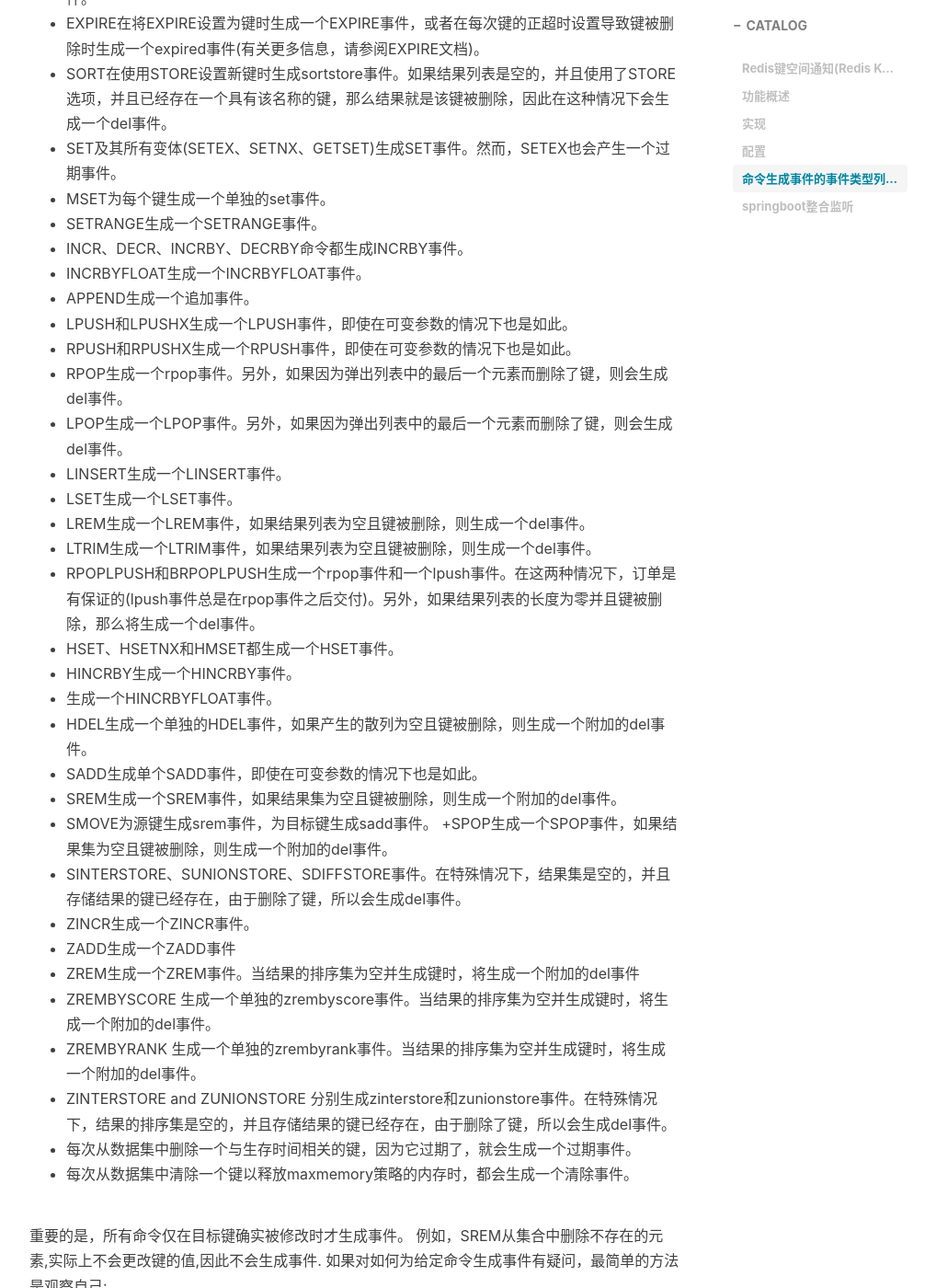
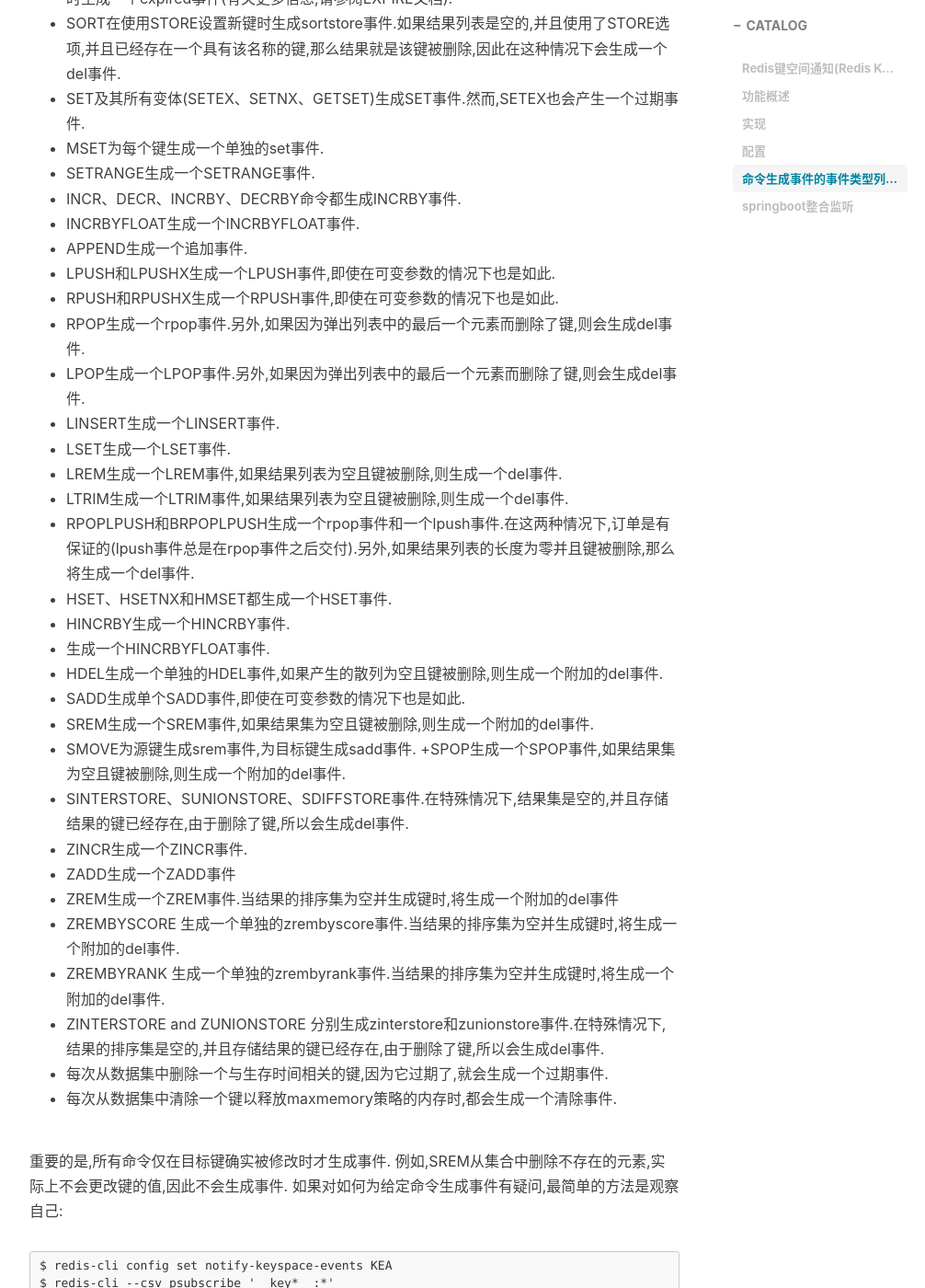
Before and after one commit to cxyxhJava/franyang.github.io, a Jekyll site: the page built from _posts/2019-08-29-Redis06.md, in a window 1280 px wide and 1400 px high, scrolled down 2403 px. Shown: the whole window at 92% size, without its empty margins (233-1239 px from the left). Built offline with Jekyll 4.4.1, drawn with Linux system fonts in a browser that asks for light colours; nearby versions of some CDN libraries; comment, search, counter and statistics services are not loaded; some of the changed text lies outside the part shown.

Commit message:
添加注解

````diff
--- a/_posts/2019-08-29-Redis06.md
+++ b/_posts/2019-08-29-Redis06.md
@@ -19,16 +19,16 @@ Redis键空间通知在2.8.0版本后提供
 Keyspace通知允许客户端订阅Pub/Sub频道,以便接收以某种方式影响Redis数据集的事件.事件是使用Redis的Pub/Sub发布.
 
 可能收到的事件的例子如下:
-+ 影响指定键的所有命令。
-+ 接收LPUSH操作的所有键。
-+ 所有在数据库中过期时间为0的键。
++ 影响指定键的所有命令.
++ 接收LPUSH操作的所有键.
++ 所有在数据库中过期时间为0的键.
 
 由于Redis发布/订阅是`fire和forget`,无法做到可靠的消息传递和持久化.
 
 
 ### 实现
-`键空间通知`是通过为`每个影响Redis数据空间的操作发送两种不同类型的事件`来实现的。
-例如,针对数据库0中名为mykey的键的DEL操作将触发两条消息的传递，这与下面两条发布命令完全相同:
+`键空间通知`是通过为`每个影响Redis数据空间的操作发送两种不同类型的事件`来实现的.
+例如,针对数据库0中名为mykey的键的DEL操作将触发两条消息的传递,这与下面两条发布命令完全相同:
 ```
 PUBLISH __keyspace@0__:mykey del
 PUBLISH __keyevent@0__:del mykey
@@ -38,19 +38,19 @@ PUBLISH __keyevent@0__:del mykey
 + `键空间通知(key-space notification)`:key-space通道允许我们侦听所有针对key->mykey的事件.按照key来推送.
 + `键事件通知(key-event notification)`:key-event允许获取关于作为del操作目标的所有key的信息.按照事件来推送.
 
-在上面的例子中，为密钥mykey生成了一个del事件。实际情况是:
+在上面的例子中,为密钥mykey生成了一个del事件.实际情况是:
 + `键空间通道`:事件的名称作为message.
 + `键事件通道`:key的名称作为message.
 
 ### 配置
-为了只交付我们感兴趣的事件子集，可以只启用一种通知。
-key-space事件通知`默认禁用`的,因为该特性不是很合理,会使用一些CPU资源。
+为了只交付我们感兴趣的事件子集,可以只启用一种通知.
+key-space事件通知`默认禁用`的,因为该特性不是很合理,会使用一些CPU资源.
 
-使用`redis.conf的notify-keyspace-events`或`通过配置集`启用通知。
-将参数设置为空字符串将禁用通知.启用该特性，使用了一个非空字符串，由多个字符组成，其中每个字符根据下表具有特殊含义:
-+ K     Key-space事件，以`__Keyspace @<db>__`前缀发布.
+使用`redis.conf的notify-keyspace-events`或`通过配置集`启用通知.
+将参数设置为空字符串将禁用通知.启用该特性,使用了一个非空字符串,由多个字符组成,其中每个字符根据下表具有特殊含义:
++ K     Key-space事件,以`__Keyspace @<db>__`前缀发布.
 + E     Key-event事件, 以`__keyevent@<db>__`前缀发布.
-+ g     通用命令(非特定类型)，如DEL、EXPIRE、RENAME、…
++ g     通用命令(非特定类型),如DEL、EXPIRE、RENAME、…
 + $     string的命令
 + l     List的命令
 + s     Set的命令
@@ -62,54 +62,54 @@ key-space事件通知`默认禁用`的,因为该特性不是很合理,会使用
 
 **note:启用时K/E必须,若无不会传递任何事件**
 
-### 命令生成事件的事件类型列表。
-+ DEL为每个被删除的键生成一个DEL事件。
-+ RENAME生成两个事件，一个是源键的rename_from事件，另一个是目标键的rename_to事件。
-+ EXPIRE在将EXPIRE设置为键时生成一个EXPIRE事件，或者在每次键的正超时设置导致键被删除时生成一个expired事件(有关更多信息，请参阅EXPIRE文档)。
-+ SORT在使用STORE设置新键时生成sortstore事件。如果结果列表是空的，并且使用了STORE选项，并且已经存在一个具有该名称的键，那么结果就是该键被删除，因此在这种情况下会生成一个del事件。
-+ SET及其所有变体(SETEX、SETNX、GETSET)生成SET事件。然而，SETEX也会产生一个过期事件。
-+ MSET为每个键生成一个单独的set事件。
-+ SETRANGE生成一个SETRANGE事件。
-+ INCR、DECR、INCRBY、DECRBY命令都生成INCRBY事件。
-+ INCRBYFLOAT生成一个INCRBYFLOAT事件。
-+ APPEND生成一个追加事件。
-+ LPUSH和LPUSHX生成一个LPUSH事件，即使在可变参数的情况下也是如此。
-+ RPUSH和RPUSHX生成一个RPUSH事件，即使在可变参数的情况下也是如此。
-+ RPOP生成一个rpop事件。另外，如果因为弹出列表中的最后一个元素而删除了键，则会生成del事件。
-+ LPOP生成一个LPOP事件。另外，如果因为弹出列表中的最后一个元素而删除了键，则会生成del事件。
-+ LINSERT生成一个LINSERT事件。
-+ LSET生成一个LSET事件。
-+ LREM生成一个LREM事件，如果结果列表为空且键被删除，则生成一个del事件。
-+ LTRIM生成一个LTRIM事件，如果结果列表为空且键被删除，则生成一个del事件。
-+ RPOPLPUSH和BRPOPLPUSH生成一个rpop事件和一个lpush事件。在这两种情况下，订单是有保证的(lpush事件总是在rpop事件之后交付)。另外，如果结果列表的长度为零并且键被删除，那么将生成一个del事件。
-+ HSET、HSETNX和HMSET都生成一个HSET事件。
-+ HINCRBY生成一个HINCRBY事件。
-+ 生成一个HINCRBYFLOAT事件。
-+ HDEL生成一个单独的HDEL事件，如果产生的散列为空且键被删除，则生成一个附加的del事件。
-+ SADD生成单个SADD事件，即使在可变参数的情况下也是如此。
-+ SREM生成一个SREM事件，如果结果集为空且键被删除，则生成一个附加的del事件。
-+ SMOVE为源键生成srem事件，为目标键生成sadd事件。
-+SPOP生成一个SPOP事件，如果结果集为空且键被删除，则生成一个附加的del事件。
-+ SINTERSTORE、SUNIONSTORE、SDIFFSTORE事件。在特殊情况下，结果集是空的，并且存储结果的键已经存在，由于删除了键，所以会生成del事件。
-+ ZINCR生成一个ZINCR事件。
+### 命令生成事件的事件类型列表.
++ DEL为每个被删除的键生成一个DEL事件.
++ RENAME生成两个事件,一个是源键的rename_from事件,另一个是目标键的rename_to事件.
++ EXPIRE在将EXPIRE设置为键时生成一个EXPIRE事件,或者在每次键的正超时设置导致键被删除时生成一个expired事件(有关更多信息,请参阅EXPIRE文档).
++ SORT在使用STORE设置新键时生成sortstore事件.如果结果列表是空的,并且使用了STORE选项,并且已经存在一个具有该名称的键,那么结果就是该键被删除,因此在这种情况下会生成一个del事件.
++ SET及其所有变体(SETEX、SETNX、GETSET)生成SET事件.然而,SETEX也会产生一个过期事件.
++ MSET为每个键生成一个单独的set事件.
++ SETRANGE生成一个SETRANGE事件.
++ INCR、DECR、INCRBY、DECRBY命令都生成INCRBY事件.
++ INCRBYFLOAT生成一个INCRBYFLOAT事件.
++ APPEND生成一个追加事件.
++ LPUSH和LPUSHX生成一个LPUSH事件,即使在可变参数的情况下也是如此.
++ RPUSH和RPUSHX生成一个RPUSH事件,即使在可变参数的情况下也是如此.
++ RPOP生成一个rpop事件.另外,如果因为弹出列表中的最后一个元素而删除了键,则会生成del事件.
++ LPOP生成一个LPOP事件.另外,如果因为弹出列表中的最后一个元素而删除了键,则会生成del事件.
++ LINSERT生成一个LINSERT事件.
++ LSET生成一个LSET事件.
++ LREM生成一个LREM事件,如果结果列表为空且键被删除,则生成一个del事件.
++ LTRIM生成一个LTRIM事件,如果结果列表为空且键被删除,则生成一个del事件.
++ RPOPLPUSH和BRPOPLPUSH生成一个rpop事件和一个lpush事件.在这两种情况下,订单是有保证的(lpush事件总是在rpop事件之后交付).另外,如果结果列表的长度为零并且键被删除,那么将生成一个del事件.
++ HSET、HSETNX和HMSET都生成一个HSET事件.
++ HINCRBY生成一个HINCRBY事件.
++ 生成一个HINCRBYFLOAT事件.
++ HDEL生成一个单独的HDEL事件,如果产生的散列为空且键被删除,则生成一个附加的del事件.
++ SADD生成单个SADD事件,即使在可变参数的情况下也是如此.
++ SREM生成一个SREM事件,如果结果集为空且键被删除,则生成一个附加的del事件.
++ SMOVE为源键生成srem事件,为目标键生成sadd事件.
++SPOP生成一个SPOP事件,如果结果集为空且键被删除,则生成一个附加的del事件.
++ SINTERSTORE、SUNIONSTORE、SDIFFSTORE事件.在特殊情况下,结果集是空的,并且存储结果的键已经存在,由于删除了键,所以会生成del事件.
++ ZINCR生成一个ZINCR事件.
 + ZADD生成一个ZADD事件
-+ ZREM生成一个ZREM事件。当结果的排序集为空并生成键时，将生成一个附加的del事件
-+ ZREMBYSCORE 生成一个单独的zrembyscore事件。当结果的排序集为空并生成键时，将生成一个附加的del事件。
-+ ZREMBYRANK 生成一个单独的zrembyrank事件。当结果的排序集为空并生成键时，将生成一个附加的del事件。
-+ ZINTERSTORE and ZUNIONSTORE 分别生成zinterstore和zunionstore事件。在特殊情况下，结果的排序集是空的，并且存储结果的键已经存在，由于删除了键，所以会生成del事件。
-+ 每次从数据集中删除一个与生存时间相关的键，因为它过期了，就会生成一个过期事件。
-+ 每次从数据集中清除一个键以释放maxmemory策略的内存时，都会生成一个清除事件。
++ ZREM生成一个ZREM事件.当结果的排序集为空并生成键时,将生成一个附加的del事件
++ ZREMBYSCORE 生成一个单独的zrembyscore事件.当结果的排序集为空并生成键时,将生成一个附加的del事件.
++ ZREMBYRANK 生成一个单独的zrembyrank事件.当结果的排序集为空并生成键时,将生成一个附加的del事件.
++ ZINTERSTORE and ZUNIONSTORE 分别生成zinterstore和zunionstore事件.在特殊情况下,结果的排序集是空的,并且存储结果的键已经存在,由于删除了键,所以会生成del事件.
++ 每次从数据集中删除一个与生存时间相关的键,因为它过期了,就会生成一个过期事件.
++ 每次从数据集中清除一个键以释放maxmemory策略的内存时,都会生成一个清除事件.
 
-重要的是，所有命令仅在目标键确实被修改时才生成事件。
-例如，SREM从集合中删除不存在的元素,实际上不会更改键的值,因此不会生成事件.
-如果对如何为给定命令生成事件有疑问，最简单的方法是观察自己:
+重要的是,所有命令仅在目标键确实被修改时才生成事件.
+例如,SREM从集合中删除不存在的元素,实际上不会更改键的值,因此不会生成事件.
+如果对如何为给定命令生成事件有疑问,最简单的方法是观察自己:
 ```
 $ redis-cli config set notify-keyspace-events KEA
 $ redis-cli --csv psubscribe '__key*__:*'
 Reading messages... (press Ctrl-C to quit)
 "psubscribe","__key*__:*",1
 ```
-此时，在另一个终端使用Redis -cli向Redis服务器发送命令并观察生成的事件:
+此时,在另一个终端使用Redis -cli向Redis服务器发送命令并观察生成的事件:
 ```
 "pmessage","__key*__:*","__keyspace@0__:foo","set"
 "pmessage","__key*__:*","__keyevent@0__:set","foo"
@@ -118,11 +118,11 @@ Reading messages... (press Ctrl-C to quit)
 过期事件的时间
 Keys with a time to live associated are expired by Redis in two ways:
 与生存时间相关的密钥被Redis以两种方式过期:
-+ 当某个命令访问key并发现该key已过期时。
-+ 通过一个后台系统，在后台查找过期的密钥，递增，以便能够收集从未被访问过的密钥。
++ 当某个命令访问key并发现该key已过期时.
++ 通过一个后台系统,在后台查找过期的密钥,递增,以便能够收集从未被访问过的密钥.
 
-过期事件时生成一个密钥访问,发现过期的一个以上的系统,结果没有保证复述,服务器将能够生成过期事件当时的关键时间生活达到零的值。
-如果没有命令不断地以键为目标，并且有许多与TTL关联的键，那么在键存活时间降为0和生成过期事件之间可能存在很大的延迟。基本上，过期事件是在Redis服务器删除密钥时生成的，而不是在理论上存活的时间达到零值时生成的。
+过期事件时生成一个密钥访问,发现过期的一个以上的系统,结果没有保证复述,服务器将能够生成过期事件当时的关键时间生活达到零的值.
+如果没有命令不断地以键为目标,并且有许多与TTL关联的键,那么在键存活时间降为0和生成过期事件之间可能存在很大的延迟.基本上,过期事件是在Redis服务器删除密钥时生成的,而不是在理论上存活的时间达到零值时生成的.
 
 ### springboot整合监听
 
````
Also changed, not shown: _posts/2019-10-30-idea插件.md (added, +39 -0 lines), _posts/2019-11-15-注解.md (added, +262 -0 lines).
